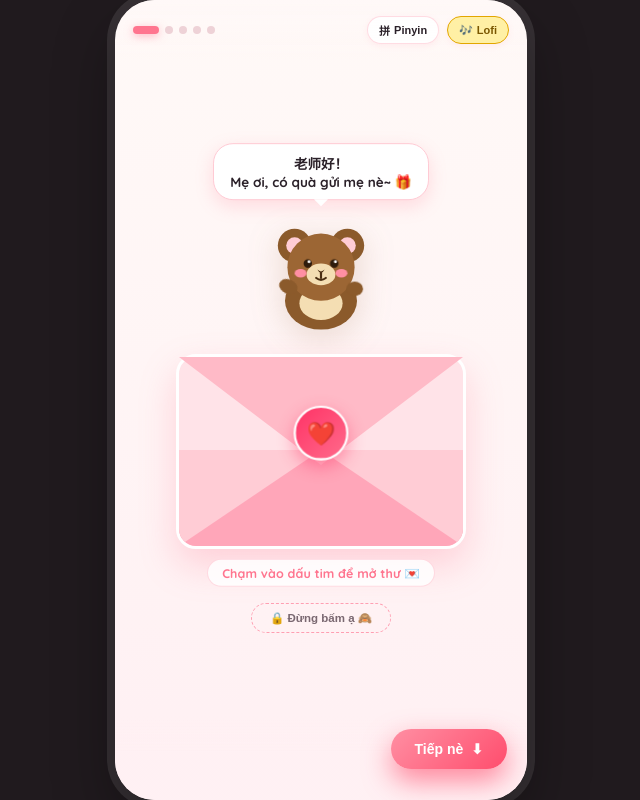
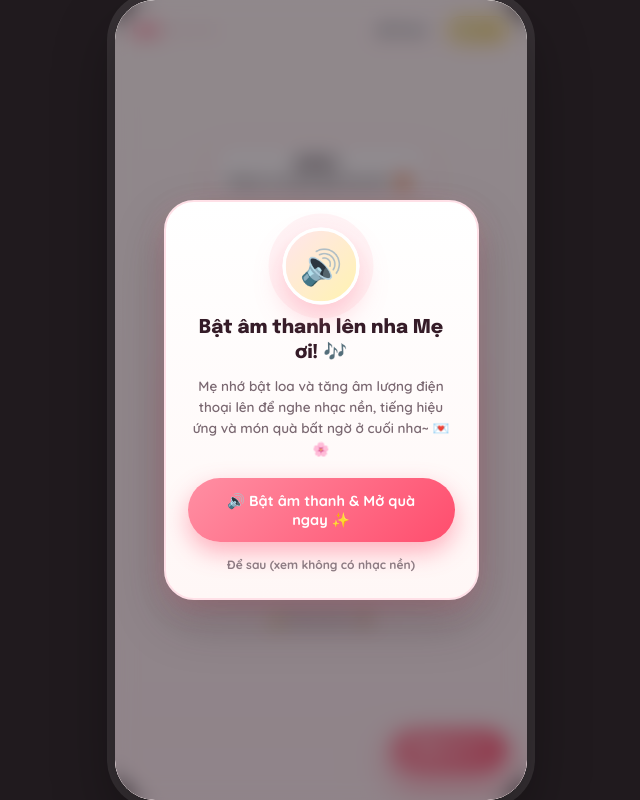
Before and after one commit to sonnqu206/secretgift, a plain HTML site: page index.html in a window 1280 px wide. Shown: the whole page, without its empty margins (319-959 px from the left). Drawn offline with nearby package versions, Linux system fonts and the light colour scheme.

Commit message:
Add files via upload

```diff
--- a/index.html
+++ b/index.html
@@ -1334,6 +1334,93 @@
     .final-tribute-overlay.show {
       opacity: 1;
       pointer-events: auto;
+    }
+
+    /* Modal nhắc bật âm thanh khi vừa vào trang */
+    .sound-prompt-overlay {
+      position: absolute;
+      inset: 0;
+      background: rgba(43, 33, 41, 0.52);
+      backdrop-filter: blur(10px);
+      -webkit-backdrop-filter: blur(10px);
+      z-index: 250;
+      display: flex;
+      align-items: center;
+      justify-content: center;
+      padding: 22px;
+      opacity: 0;
+      pointer-events: none;
+      transition: opacity 0.38s ease;
+    }
+    .sound-prompt-overlay.show {
+      opacity: 1;
+      pointer-events: auto;
+    }
+    .sound-prompt-card {
+      background: linear-gradient(180deg, #FFFFFF 0%, #FFF7F6 100%);
+      width: 100%;
+      max-width: 315px;
+      border-radius: 30px;
+      padding: 28px 22px 22px 22px;
+      text-align: center;
+      border: 2.5px solid #FFE0E7;
+      box-shadow: 0 22px 50px rgba(43, 33, 41, 0.28), 0 8px 24px rgba(255, 117, 143, 0.25);
+      transform: scale(0.9) translateY(18px);
+      transition: transform 0.4s cubic-bezier(0.34, 1.56, 0.64, 1);
+    }
+    .sound-prompt-overlay.show .sound-prompt-card {
+      transform: scale(1) translateY(0);
+    }
+    .sound-prompt-icon {
+      width: 72px;
+      height: 72px;
+      border-radius: 50%;
+      margin: 0 auto 14px auto;
+      background: linear-gradient(135deg, #FFE5EC, #FFF3B0);
+      border: 3px solid #FFFFFF;
+      box-shadow: 0 0 0 8px rgba(255, 117, 143, 0.16), 0 8px 20px rgba(255, 117, 143, 0.25);
+      display: flex;
+      align-items: center;
+      justify-content: center;
+      font-size: 32px;
+      animation: soundIconPulse 2s infinite ease-in-out;
+    }
+    @keyframes soundIconPulse {
+      0%, 100% { transform: scale(1); box-shadow: 0 0 0 6px rgba(255, 117, 143, 0.16), 0 8px 20px rgba(255, 117, 143, 0.25); }
+      50% { transform: scale(1.07); box-shadow: 0 0 0 13px rgba(255, 117, 143, 0.08), 0 12px 26px rgba(255, 117, 143, 0.35); }
+    }
+    .btn-sound-confirm {
+      width: 100%;
+      margin-top: 18px;
+      background: linear-gradient(135deg, #FF8FA3 0%, #FF4D6D 100%);
+      color: #FFFFFF;
+      border: none;
+      border-radius: 999px;
+      padding: 13px 20px;
+      font-family: var(--font-body);
+      font-size: 14.5px;
+      font-weight: 800;
+      cursor: pointer;
+      box-shadow: 0 10px 24px rgba(255, 77, 109, 0.42);
+      transition: transform 0.18s ease, box-shadow 0.2s ease;
+    }
+    .btn-sound-confirm:active {
+      transform: scale(0.95);
+    }
+    .btn-sound-skip {
+      margin-top: 11px;
+      background: transparent;
+      border: none;
+      color: var(--text-muted);
+      font-family: var(--font-body);
+      font-size: 12px;
+      font-weight: 700;
+      cursor: pointer;
+      padding: 4px 10px;
+      opacity: 0.85;
+    }
+    .btn-sound-skip:active {
+      opacity: 0.55;
     }
 
     /* Modal xác nhận gửi tim */
@@ -1789,6 +1876,25 @@
             🏠 Xem lại từ đầu 🔄
           </button>
         </div>
+      </div>
+    </div>
+
+    <!-- Modal Nhắc Bật Âm Thanh Khi Vừa Vào Link -->
+    <div class="sound-prompt-overlay show" id="soundPromptOverlay" role="dialog" aria-modal="true" aria-labelledby="soundPromptTitle">
+      <div class="sound-prompt-card">
+        <div class="sound-prompt-icon">🔊</div>
+        <h3 id="soundPromptTitle" style="font-family: var(--font-display); font-size: 19px; font-weight: 800; color: #351C28; line-height: 1.3;">
+          Bật âm thanh lên nha Mẹ ơi! 🎶
+        </h3>
+        <p style="font-size: 13.5px; font-weight: 600; color: var(--text-muted); margin-top: 10px; line-height: 1.55;">
+          Mẹ nhớ bật loa và tăng âm lượng điện thoại lên để nghe nhạc nền, tiếng hiệu ứng và món quà bất ngờ ở cuối nha~ 💌🌸
+        </p>
+        <button class="btn-sound-confirm" id="btnConfirmSound" onclick="confirmSoundAndEnter()">
+          🔊 Bật âm thanh & Mở quà ngay ✨
+        </button>
+        <button class="btn-sound-skip" id="btnSkipSound" onclick="skipSoundAndEnter()">
+          Để sau (xem không có nhạc nền)
+        </button>
       </div>
     </div>
 
@@ -2499,10 +2605,38 @@
         });
     }
 
+    function confirmSoundAndEnter() {
+      bgmUserPaused = false;
+      bgmPausedForCall = false;
+      removeAutoplayUnlockListeners();
+      initAudio();
+
+      if (bgmAudio) {
+        bgmAudio.volume = 0.35;
+        bgmAudio.play()
+          .then(() => syncBgmButton(true))
+          .catch(() => syncBgmButton(false));
+      }
+      playEnvelopeChime();
+
+      const overlay = document.getElementById('soundPromptOverlay');
+      if (overlay) overlay.classList.remove('show');
+    }
+
+    function skipSoundAndEnter() {
+      bgmUserPaused = true;
+      bgmPausedForCall = false;
+      removeAutoplayUnlockListeners();
+      pauseBgm();
+
+      const overlay = document.getElementById('soundPromptOverlay');
+      if (overlay) overlay.classList.remove('show');
+    }
+
     function unlockAudioOnFirstGesture(e) {
       initAudio();
-      // Nếu người dùng bấm thẳng vào nút tắt/bật Lofi thì để toggleBgm xử lý
-      if (e && e.target && e.target.closest && e.target.closest('#btnToggleBgm')) {
+      // Nếu người dùng bấm vào nút tắt/bật Lofi hoặc nút bỏ qua nhạc thì không tự phát chồng
+      if (e && e.target && e.target.closest && (e.target.closest('#btnToggleBgm') || e.target.closest('#btnSkipSound'))) {
         removeAutoplayUnlockListeners();
         return;
       }
```
